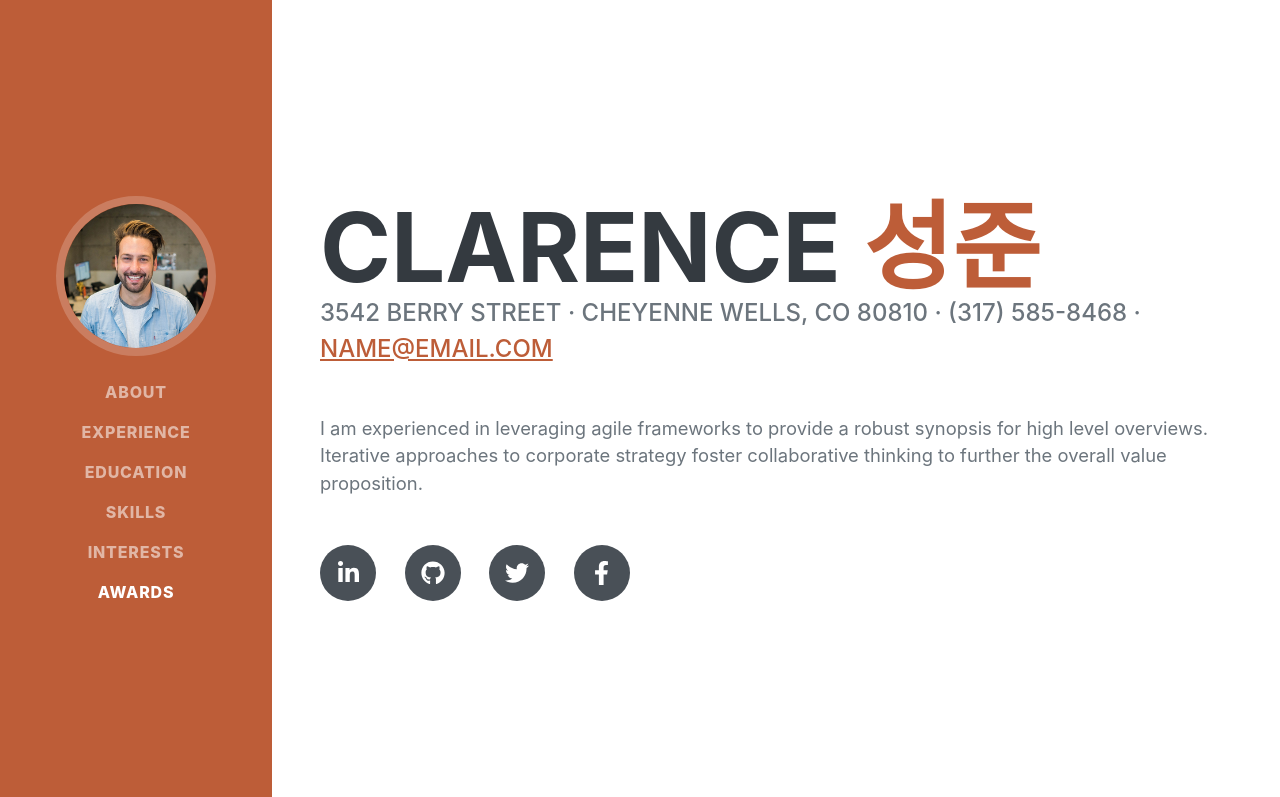
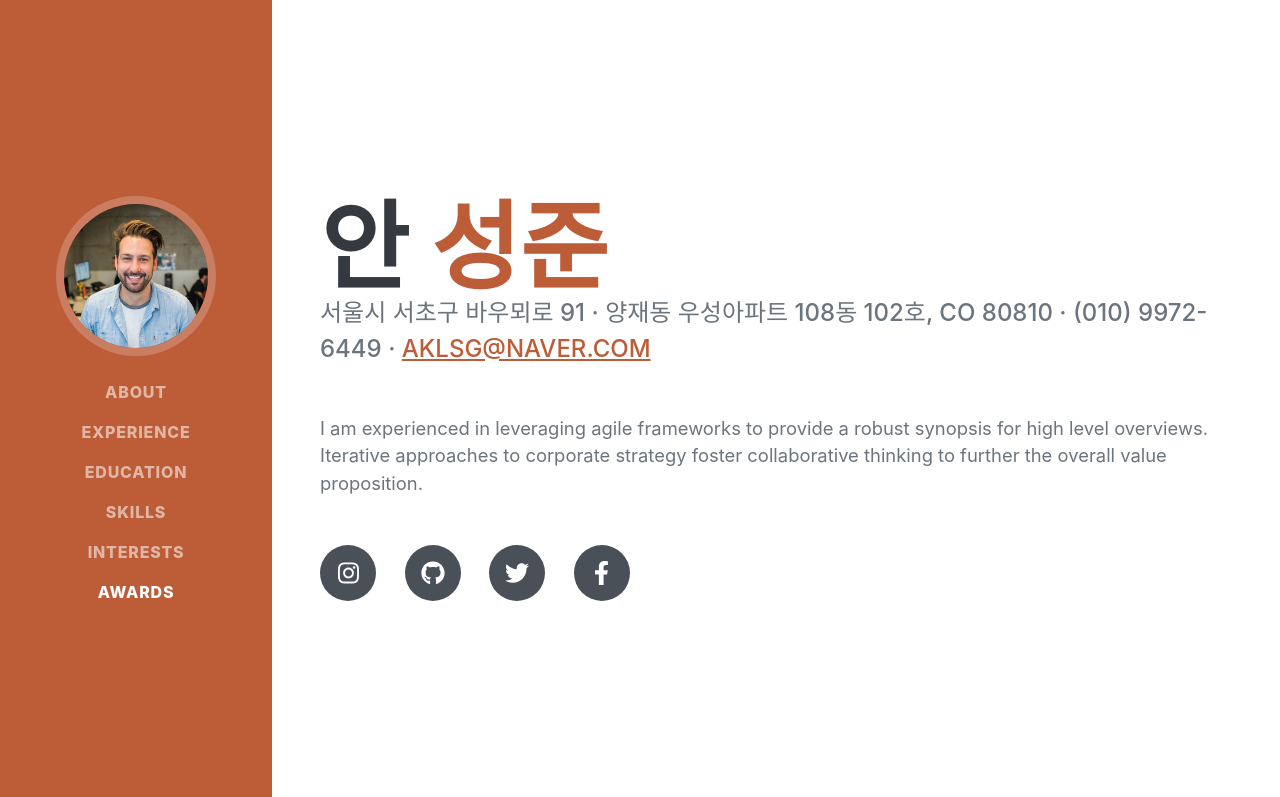
Before and after one commit to Ahn-seongjun/profile, a plain HTML site: page index.html in a window 1280 px wide. Shown: the top 797 px of the page. Drawn offline with nearby package versions, Linux system fonts and the light colour scheme; a web font is replaced by a local one.

Commit message:
portfolio

```diff
--- a/index.html
+++ b/index.html
@@ -19,7 +19,7 @@
         <!-- Navigation-->
         <nav class="navbar navbar-expand-lg navbar-dark bg-primary fixed-top" id="sideNav">
             <a class="navbar-brand js-scroll-trigger" href="#page-top">
-                <span class="d-block d-lg-none">Clarence 성주</span>
+                <span class="d-block d-lg-none">안 성준</span>
                 <span class="d-none d-lg-block"><img class="img-fluid img-profile rounded-circle mx-auto mb-2" src="assets/img/profile.jpg" alt="..." /></span>
             </a>
             <button class="navbar-toggler" type="button" data-bs-toggle="collapse" data-bs-target="#navbarResponsive" aria-controls="navbarResponsive" aria-expanded="false" aria-label="Toggle navigation"><span class="navbar-toggler-icon"></span></button>
@@ -40,16 +40,16 @@
             <section class="resume-section" id="about">
                 <div class="resume-section-content">
                     <h1 class="mb-0">
-                        Clarence
+                        안
                         <span class="text-primary">성준</span>
                     </h1>
                     <div class="subheading mb-5">
-                        3542 Berry Street · Cheyenne Wells, CO 80810 · (317) 585-8468 ·
-                        <a href="mailto:name@email.com">name@email.com</a>
+                        서울시 서초구 바우뫼로 91 · 양재동 우성아파트 108동 102호, CO 80810 · (010) 9972-6449 ·
+                        <a href="mailto:aklsg@naver.com">aklsg@naver.com</a>
                     </div>
                     <p class="lead mb-5">I am experienced in leveraging agile frameworks to provide a robust synopsis for high level overviews. Iterative approaches to corporate strategy foster collaborative thinking to further the overall value proposition.</p>
                     <div class="social-icons">
-                        <a class="social-icon" href="#!"><i class="fab fa-linkedin-in"></i></a>
+                        <a class="social-icon" href="#!"><i class="fab fa-instagram"></i></a>
                         <a class="social-icon" href="#!"><i class="fab fa-github"></i></a>
                         <a class="social-icon" href="#!"><i class="fab fa-twitter"></i></a>
                         <a class="social-icon" href="#!"><i class="fab fa-facebook-f"></i></a>
```
